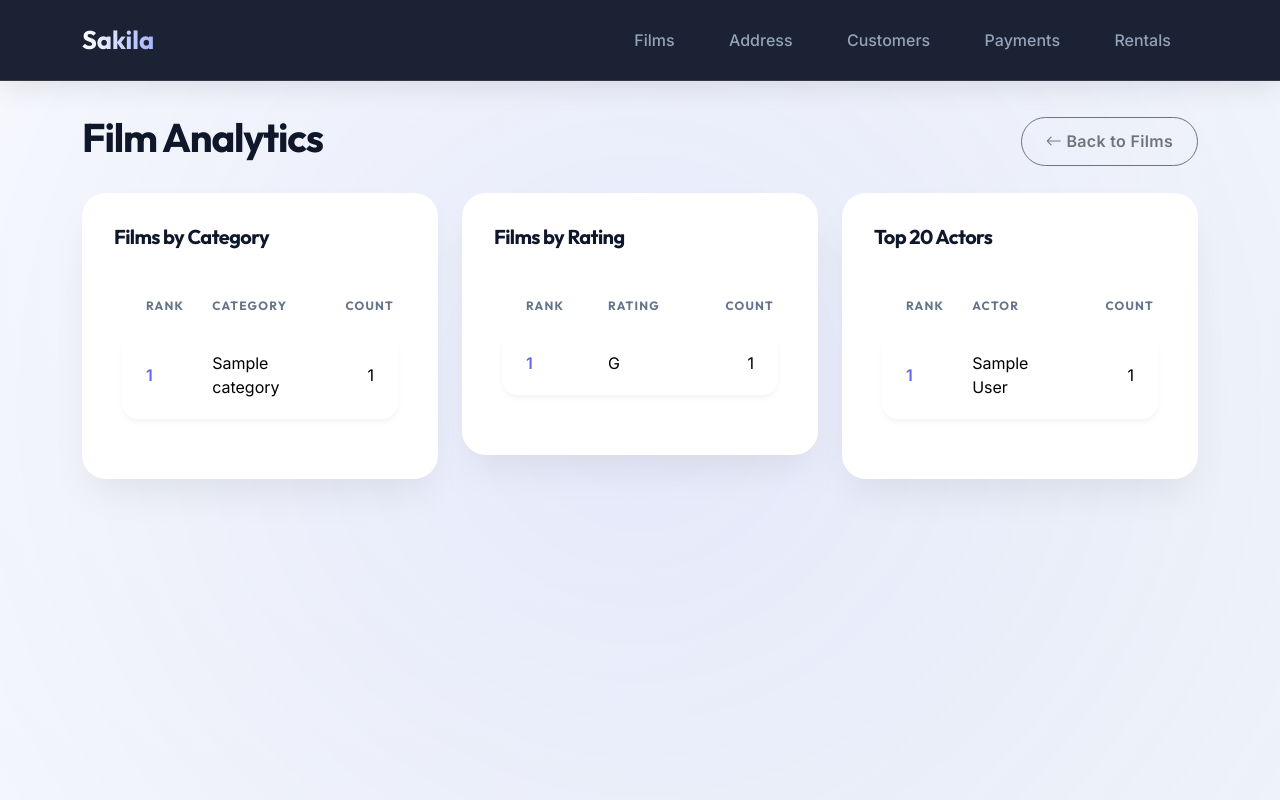
After one commit to ituitis20-yilmazal19/DataTrack, a Flask app: page /films/stats in a window 1280 px wide. The commit adds this page. Run offline with Flask 3, Linux system fonts and the light colour scheme; tables that the repository leaves empty hold one stand-in row (values such as "Sample post").

Commit message:
complex queries in films and css improvements

```diff
--- a/app.py
+++ b/app.py
@@ -130,6 +130,11 @@ def add_film():
     languages = films.languages()
     categories = films.categories()
     return render_template("film_add.html", languages=languages, categories=categories)
+
+@app.route("/films/stats")
+def film_stats():
+    stats = films.get_stats()
+    return render_template("film_stats.html", stats=stats)
 
 @app.post("/film/<int:film_id>/delete")
 def delete_film(film_id):
--- a/static/css/style.css
+++ b/static/css/style.css
@@ -1,113 +1,217 @@
+/* --- MODERN DASHBOARD THEME --- */
+
+/* 1. Imports & Setup */
+@import url('https://fonts.googleapis.com/css2?family=Outfit:wght@300;400;500;600;700&family=Inter:wght@300;400;500;600&display=swap');
+
 :root {
-    --primary-color: #4f46e5;
-    --primary-hover: #4338ca;
-    --bg-color: #e8e6f2;
-    --text-dark: #1f2937;
-    --card-shadow: 0 10px 15px -3px rgba(0, 0, 0, 0.1), 0 4px 6px -2px rgba(0, 0, 0, 0.05);
+    --primary: #6366f1;
+    --primary-glow: rgba(99, 102, 241, 0.4);
+    --accent: #8b5cf6;
+    --bg-gradient: linear-gradient(135deg, #f6f8fd 0%, #eef2f9 100%);
+    --surface: #ffffff;
+    --surface-transparent: rgba(255, 255, 255, 0.85);
+    --text-dark: #1e293b;
+    --text-light: #64748b;
+    --radius-lg: 24px;
+    --radius-md: 16px;
+    --radius-sm: 12px;
+    --shadow-soft: 0 20px 40px -10px rgba(0,0,0,0.08);
+    --shadow-hover: 0 25px 50px -12px rgba(99, 102, 241, 0.25);
 }
 
+/* 2. Animated Background & Body */
 body {
-    background-color: var(--bg-color);
+    background: var(--bg-gradient);
+    min-height: 100vh;
     font-family: 'Inter', sans-serif;
     color: var(--text-dark);
-    -webkit-font-smoothing: antialiased;
+    padding-bottom: 4rem;
+    background-attachment: fixed; /* Parallax effect */
 }
 
-/* --- Navigation --- */
+/* Optional: Add a subtle ambient graphic behind everything */
+body::before {
+    content: '';
+    position: fixed;
+    top: -50%;
+    left: -50%;
+    width: 200%;
+    height: 200%;
+    background: radial-gradient(circle at center, rgba(99, 102, 241, 0.08) 0%, transparent 50%);
+    z-index: -1;
+    pointer-events: none;
+}
+
+h1, h2, h3, h5 {
+    font-family: 'Outfit', sans-serif; /* Stylish heading font */
+    font-weight: 700;
+    color: #0f172a;
+    letter-spacing: -0.03em;
+}
+
+/* 3. Floating Glass Navbar */
 .navbar {
-    background: #3730a3;
-    padding-top: 1rem;
-    padding-bottom: 1rem;
-    box-shadow: 0 4px 6px -1px rgba(55, 48, 163, 0.3);
+    background: rgba(15, 23, 42, 0.95); /* Dark frosted glass */
+    backdrop-filter: blur(12px);
+    -webkit-backdrop-filter: blur(12px);
+    border-bottom: 1px solid rgba(255,255,255,0.1);
+    padding: 1rem 0;
+    margin-bottom: 2rem;
+    box-shadow: 0 4px 30px rgba(0, 0, 0, 0.1);
 }
 
 .navbar-brand {
+    font-family: 'Outfit', sans-serif;
     font-weight: 700;
-    letter-spacing: -0.025em;
-    font-size: 1.5rem;
+    font-size: 1.6rem;
+    background: linear-gradient(to right, #fff, #a5b4fc);
+    -webkit-background-clip: text;
+    -webkit-text-fill-color: transparent;
 }
 
 .nav-link {
+    color: #94a3b8 !important;
     font-weight: 500;
-    transition: color 0.2s;
+    border-radius: var(--radius-sm);
+    padding: 0.5rem 1.2rem;
+    transition: all 0.3s cubic-bezier(0.4, 0, 0.2, 1);
 }
 
 .nav-link:hover {
-    color: #a5b4fc !important;
+    color: #fff !important;
+    background: rgba(255,255,255,0.1);
+    transform: translateY(-2px);
 }
 
+/* 4. "Levitating" Cards */
 .card {
+    background: var(--surface);
     border: none;
-    border-radius: 12px;
-    box-shadow: var(--card-shadow);
+    border-radius: var(--radius-lg);
+    box-shadow: var(--shadow-soft);
+    padding: 2rem; /* More breathing room */
+    transition: transform 0.3s ease, box-shadow 0.3s ease;
+    overflow: visible; /* Let shadows spill out */
+}
+
+/* 5. The "Floating Rows" Table Transformation */
+/* We strip the table grid and make rows look like individual cards */
+
+.table-responsive {
+    overflow-x: auto;
+    padding: 1rem 0.5rem; /* Space for shadows */
+}
+
+.table {
+    border-collapse: separate;
+    border-spacing: 0 12px; /* Gap between rows */
+}
+
+.table thead th {
+    background: transparent;
+    border: none;
+    color: var(--text-light);
+    font-family: 'Outfit', sans-serif;
+    text-transform: uppercase;
+    font-size: 0.75rem;
+    letter-spacing: 0.1em;
+    padding-left: 1.5rem;
+}
+
+.table tbody tr {
     background: white;
+    box-shadow: 0 4px 6px -1px rgba(0, 0, 0, 0.05);
+    transition: all 0.2s cubic-bezier(0.4, 0, 0.2, 1);
+    border-radius: var(--radius-md); /* This won't work on TR directly usually, so we hack TD */
+}
+
+.table tbody tr td {
+    border: none;
+    padding: 1.25rem 1.5rem;
+    background: white; /* Needed for the border radius hack */
+}
+
+/* Round the corners of the first and last cells to make the row look like a pill */
+.table tbody tr td:first-child {
+    border-top-left-radius: var(--radius-md);
+    border-bottom-left-radius: var(--radius-md);
+    font-weight: 600;
+    color: var(--primary);
+}
+.table tbody tr td:last-child {
+    border-top-right-radius: var(--radius-md);
+    border-bottom-right-radius: var(--radius-md);
+}
+
+/* Hover effect for rows */
+.table tbody tr:hover {
+    transform: scale(1.01) translateY(-2px);
+    box-shadow: 0 10px 15px -3px rgba(0, 0, 0, 0.1);
+    z-index: 10;
+    position: relative;
+}
+
+/* 6. Modern Inputs */
+.form-label {
+    text-transform: uppercase;
+    font-size: 0.7rem;
+    font-weight: 700;
+    color: var(--text-light);
+    letter-spacing: 0.05em;
+    margin-left: 4px;
+}
+
+.form-control, .form-select {
+    background-color: #f8fafc;
+    border: 2px solid transparent;
+    border-radius: var(--radius-sm);
+    padding: 0.8rem 1rem;
+    font-size: 1rem;
+    transition: all 0.2s ease;
+}
+
+.form-control:focus, .form-select:focus {
+    background-color: #fff;
+    border-color: var(--primary);
+    box-shadow: 0 0 0 4px var(--primary-glow);
+}
+
+/* 7. Neon/Gradient Buttons */
+.btn {
+    border-radius: 50px; /* Pill shape */
+    padding: 0.7rem 1.5rem;
+    font-weight: 600;
+    letter-spacing: 0.02em;
+    transition: all 0.3s cubic-bezier(0.4, 0, 0.2, 1);
+    position: relative;
     overflow: hidden;
 }
 
-/* --- Tables --- */
-.table thead th {
-    background-color: #f9fafb;
-    color: #6b7280;
-    font-weight: 600;
-    text-transform: uppercase;
-    font-size: 0.75rem;
-    letter-spacing: 0.05em;
-    border-bottom: 1px solid #e5e7eb;
-    padding: 12px 16px;
-}
-
-.table tbody td {
-    padding: 16px;
-    border-bottom: 1px solid #f3f4f6;
-    vertical-align: middle;
-}
-
-.table tbody tr:hover {
-    background-color: #f9fafb;
-}
-
-/* --- Buttons --- */
 .btn-primary {
-    background-color: var(--primary-color);
+    background: linear-gradient(135deg, #6366f1 0%, #4f46e5 100%);
     border: none;
-    font-weight: 500;
-    padding: 8px 20px;
-    border-radius: 8px;
-    transition: all 0.2s ease;
+    box-shadow: 0 4px 12px var(--primary-glow);
 }
 
 .btn-primary:hover {
-    background-color: var(--primary-hover);
-    transform: translateY(-1px);
-    box-shadow: 0 4px 6px -1px rgba(79, 70, 229, 0.4);
+    box-shadow: 0 8px 20px var(--primary-glow);
+    transform: translateY(-2px);
 }
 
-.btn-outline-primary {
-    color: var(--primary-color);
-    border-color: var(--primary-color);
-    border-radius: 6px;
+.btn-success {
+    background: linear-gradient(135deg, #10b981 0%, #059669 100%);
+    border: none;
 }
 
-.btn-outline-primary:hover {
-    background-color: var(--primary-color);
-    color: white;
+/* 8. Actor List (Detail Page) */
+.list-group-item {
+    border: none;
+    background: #f8fafc;
+    margin-bottom: 8px;
+    border-radius: var(--radius-sm) !important;
+    transition: background 0.2s;
 }
 
-/* --- Forms --- */
-.form-control, .form-select {
-    border-radius: 8px;
-    border: 1px solid #d1d5db;
-    padding: 10px 12px;
+.list-group-item:hover {
+    background: #f1f5f9;
 }
-
-.form-control:focus, .form-select:focus {
-    border-color: var(--primary-color);
-    box-shadow: 0 0 0 3px rgba(79, 70, 229, 0.2);
-}
-
-h1, h5 {
-    font-weight: 700;
-    letter-spacing: -0.025em;
-    margin-bottom: 1.5rem;
-
-}
--- /dev/null
+++ b/templates/film_stats.html
@@ -0,0 +1,94 @@
+{% extends "base.html" %}
+{% block title %}Film Statistics{% endblock %}
+
+{% block content %}
+<div class="d-flex justify-content-between align-items-center mb-4">
+  <h1>Film Analytics</h1>
+  <a href="{{ url_for('films_list') }}" class="btn btn-outline-secondary">
+    <i class="bi bi-arrow-left"></i> Back to Films
+  </a>
+</div>
+
+<div class="row">
+    <div class="col-md-4">
+        <div class="card mb-4">
+            <h5 class="mb-3">Films by Category</h5>
+
+            <div class="table-responsive">
+                <table class="table table-sm align-middle mb-0">
+                    <thead class="table-light">
+                        <tr>
+                            <th>Rank</th>
+                            <th>Category</th>
+                            <th class="text-end">Count</th>
+                        </tr>
+                    </thead>
+                    <tbody>
+                        {% for row in stats.categories %}
+                        <tr>
+                            <td>{{ row.rank }}</td>
+                            <td>{{ row.name }}</td>
+                            <td class="text-end">{{ row.count }}</td>
+                        </tr>
+                        {% endfor %}
+                    </tbody>
+                </table>
+            </div>
+        </div>
+    </div>
+
+    <div class="col-md-4">
+        <div class="card mb-4">
+            <h5 class="mb-3">Films by Rating</h5>
+
+            <div class="table-responsive">
+                <table class="table table-sm align-middle mb-0">
+                    <thead class="table-light">
+                        <tr>
+                            <th>Rank</th>
+                            <th>Rating</th>
+                            <th class="text-end">Count</th>
+                        </tr>
+                    </thead>
+                    <tbody>
+                        {% for row in stats.ratings %}
+                        <tr>
+                            <td>{{ row.rank }}</td>
+                            <td>{{ row.rating }}</td>
+                            <td class="text-end">{{ row.count }}</td>
+                        </tr>
+                        {% endfor %}
+                    </tbody>
+                </table>
+            </div>
+        </div>
+    </div>
+
+    <div class="col-md-4">
+        <div class="card mb-4">
+            <h5 class="mb-3">Top 20 Actors</h5>
+
+            <div class="table-responsive">
+                <table class="table table-sm align-middle mb-0">
+                    <thead class="table-light">
+                        <tr>
+                            <th>Rank</th>
+                            <th>Actor</th>
+                            <th class="text-end">Count</th>
+                        </tr>
+                    </thead>
+                    <tbody>
+                        {% for row in stats.actors %}
+                        <tr>
+                            <td>{{ row.rank }}</td>
+                            <td>{{ row.name }}</td>
+                            <td class="text-end">{{ row.count }}</td>
+                        </tr>
+                        {% endfor %}
+                    </tbody>
+                </table>
+            </div>
+        </div>
+    </div>
+</div>
+{% endblock %}
```
Also changed, not shown: templates/films.html (+8 -3 lines), templates/main.html (+81 -40 lines), utils/table_operations.py (+49 -0 lines).
